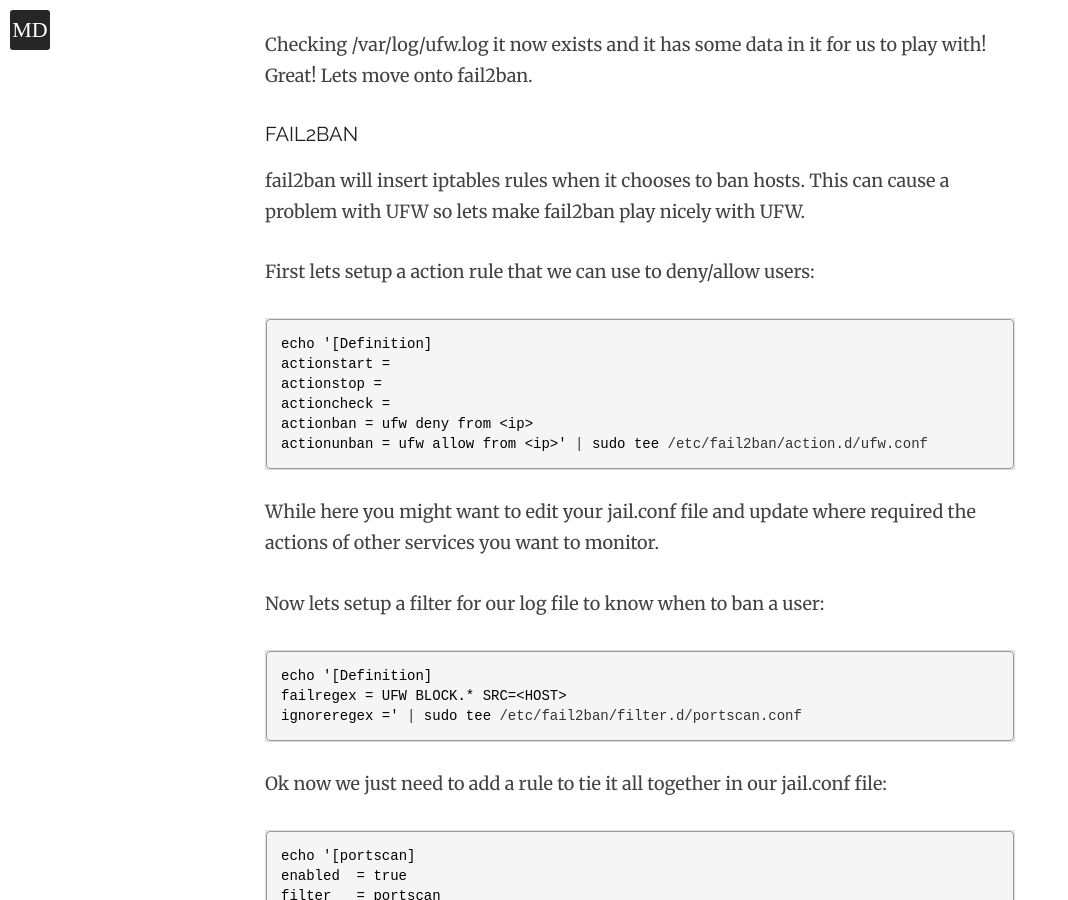
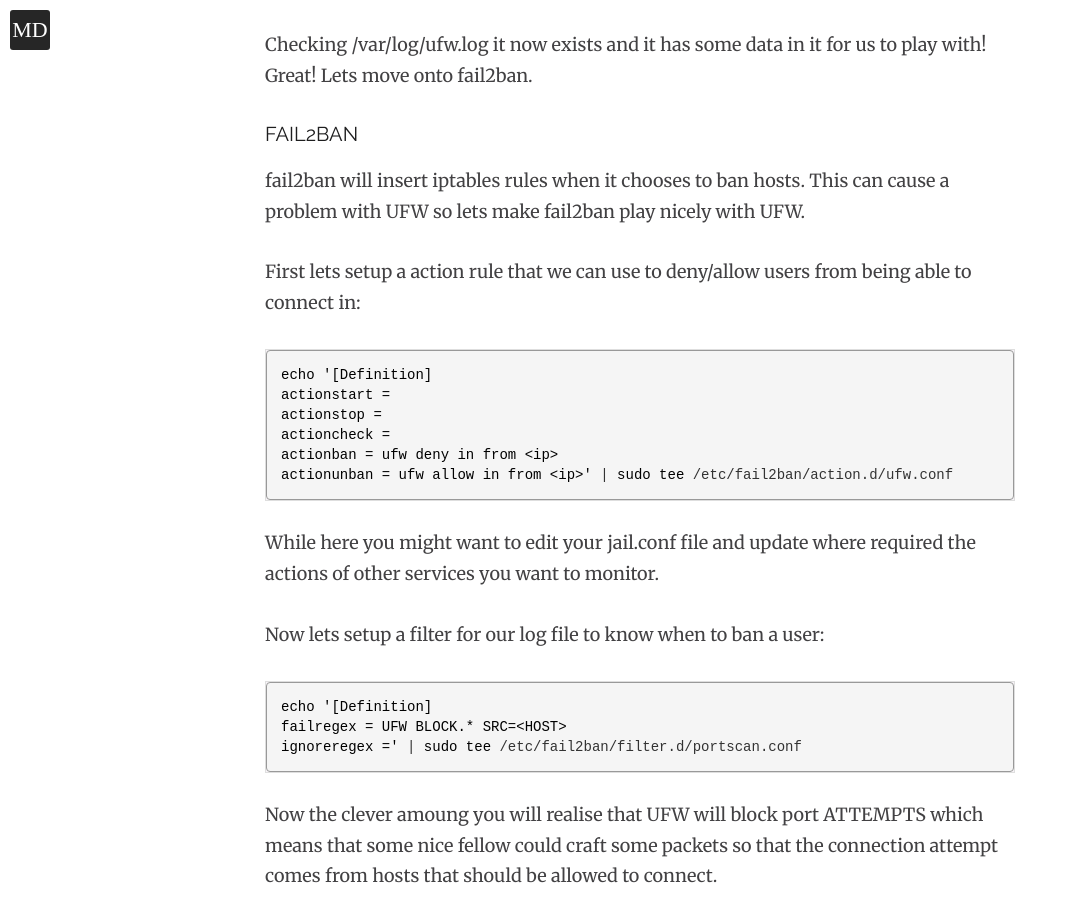
Before and after one commit to dodwmd/dodwmd.github.io, a Jekyll site: the page built from _posts/2015-05-28-ufw-fail2ban-portscan.markdown, in a window 1280 px wide and 900 px high, scrolled down 3631 px. Shown: the whole window, without its empty margins (0-1068 px from the left). Built offline with Jekyll 4.4.1, drawn with Linux system fonts in a browser that asks for light colours; nearby versions of some CDN libraries; some of the changed text lies outside the part shown.

Commit message:
updated wording for some posts, included whitelisting

```diff
--- a/_posts/2015-05-28-ufw-fail2ban-portscan.markdown
+++ b/_posts/2015-05-28-ufw-fail2ban-portscan.markdown
@@ -100,15 +100,15 @@
 
 fail2ban will insert iptables rules when it chooses to ban hosts. This can cause a problem with UFW so lets make fail2ban play nicely with UFW.
 
-First lets setup a action rule that we can use to deny/allow users:
+First lets setup a action rule that we can use to deny/allow users from being able to connect in:
 
 {% highlight bash %}
 echo '[Definition]
 actionstart =
 actionstop =
 actioncheck =
-actionban = ufw deny from <ip>
-actionunban = ufw allow from <ip>' | sudo tee /etc/fail2ban/action.d/ufw.conf
+actionban = ufw deny in from <ip>
+actionunban = ufw allow in from <ip>' | sudo tee /etc/fail2ban/action.d/ufw.conf
 {% endhighlight %}
 
 While here you might want to edit your jail.conf file and update where required the actions of other services you want to monitor.
@@ -121,6 +121,14 @@
 ignoreregex =' | sudo tee /etc/fail2ban/filter.d/portscan.conf
 {% endhighlight %}
 
+Now the clever amoung you will realise that UFW will block port ATTEMPTS which means that some nice fellow could craft some packets so that the connection attempt comes from hosts that should be allowed to connect.
+
+Lets setup some whitelist rules to make sure our networks and hosts that should never be firewalled aren't. In jail.conf you will find a 'whitelist' varible. Lets update this with all our friendly networks.
+
+{% highlight bash %}
+whilelist = 10.0.0.0/8
+{% endhighlight %}
+
 Ok now we just need to add a rule to tie it all together in our jail.conf file:
 
 {% highlight bash %}
```
Also changed, not shown: other parts of _posts/2015-05-28-ufw-fail2ban-portscan.markdown (+1 -0 lines).
